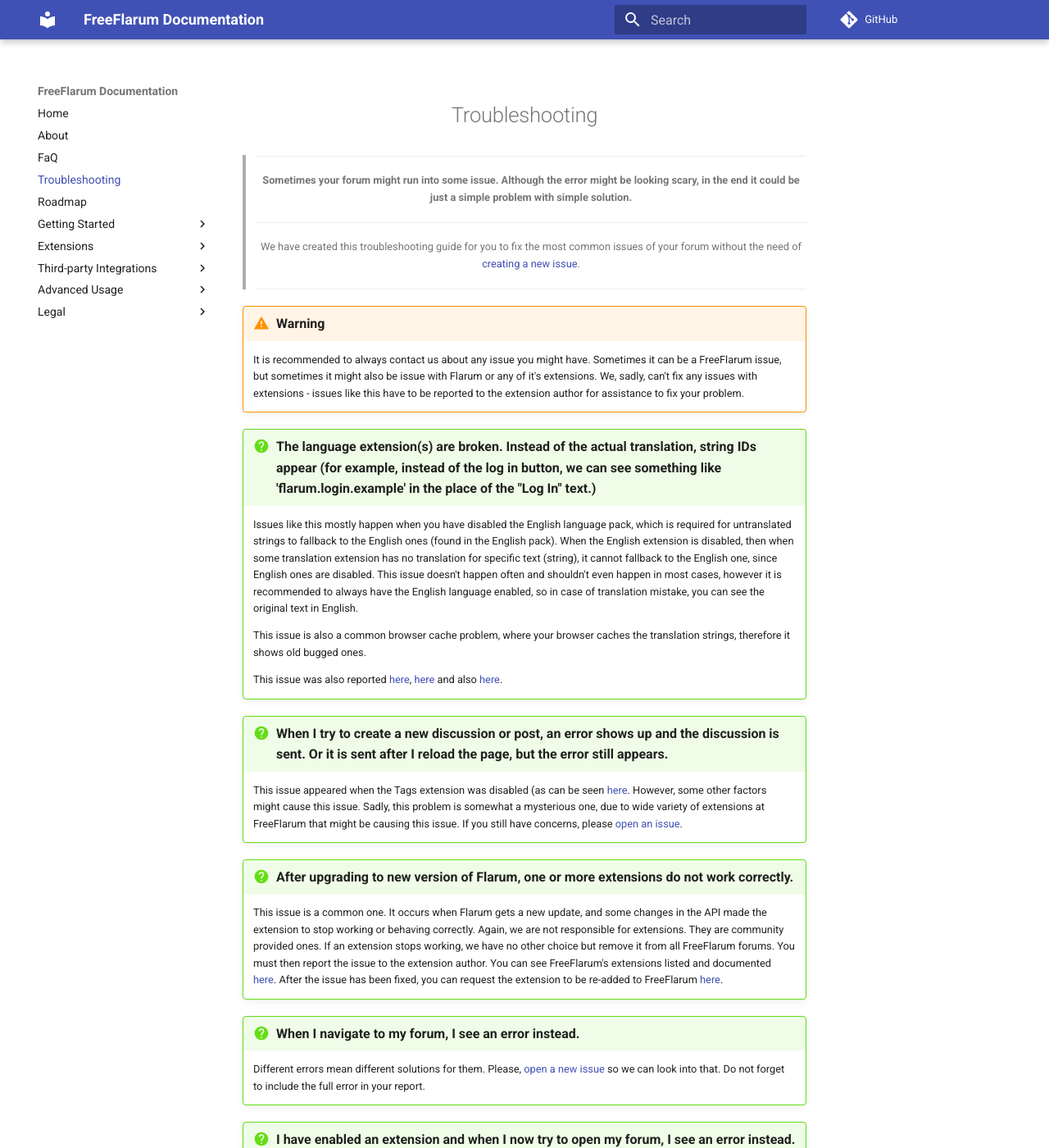
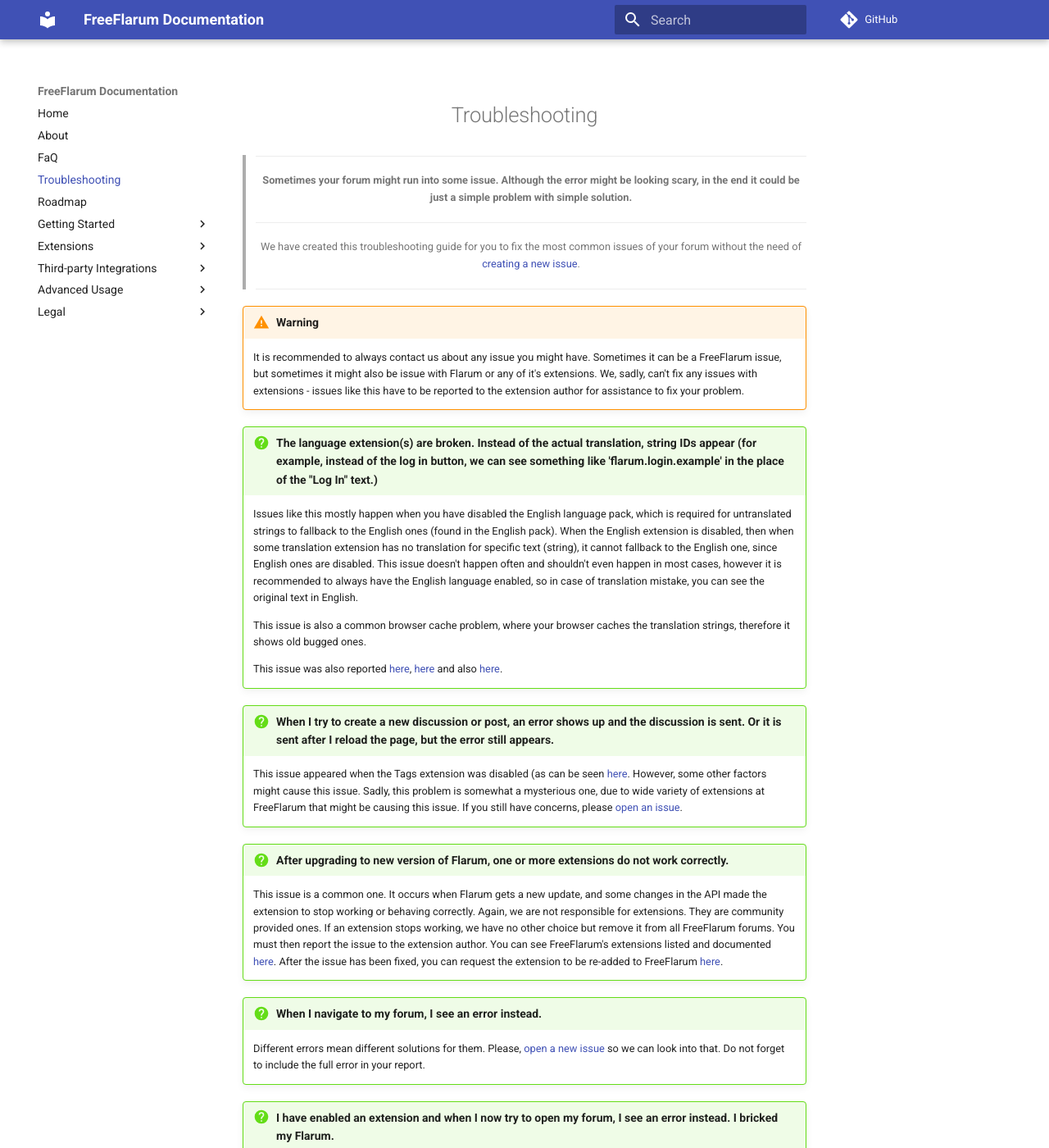
Before and after one commit to FreeFlarum/freeflarum.com, an MkDocs documentation site: the page built from docs/troubleshooting.md, in a window 1280 px wide and 1400 px high. Shown: the whole window at 82% size. Built offline with MkDocs 1.6.1 and Material for MkDocs 9.7.7, drawn with Linux system fonts in a browser that asks for light colours; comment, search, counter and statistics services are not loaded.

Commit message:
Update font-size.css

```diff
--- a/docs/style-tweaks/font-size.css
+++ b/docs/style-tweaks/font-size.css
@@ -1 +1 @@
-.md-content__inner{font-size:.64rem!important;}.admonition-title{font-size:.8rem!important;}
+.md-content__inner{font-size:.64rem!important;}.admonition-title{font-size:.7rem!important;}
```
